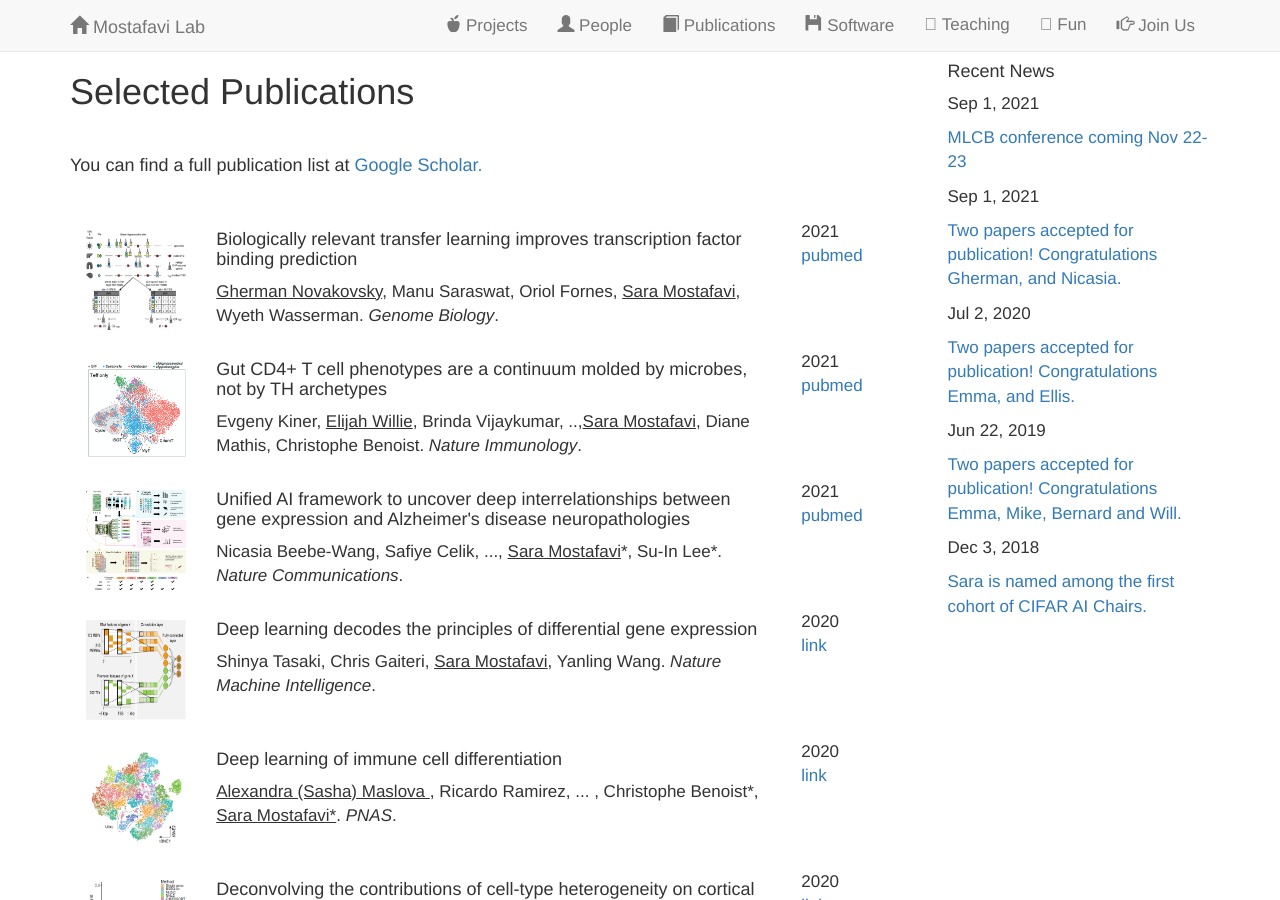
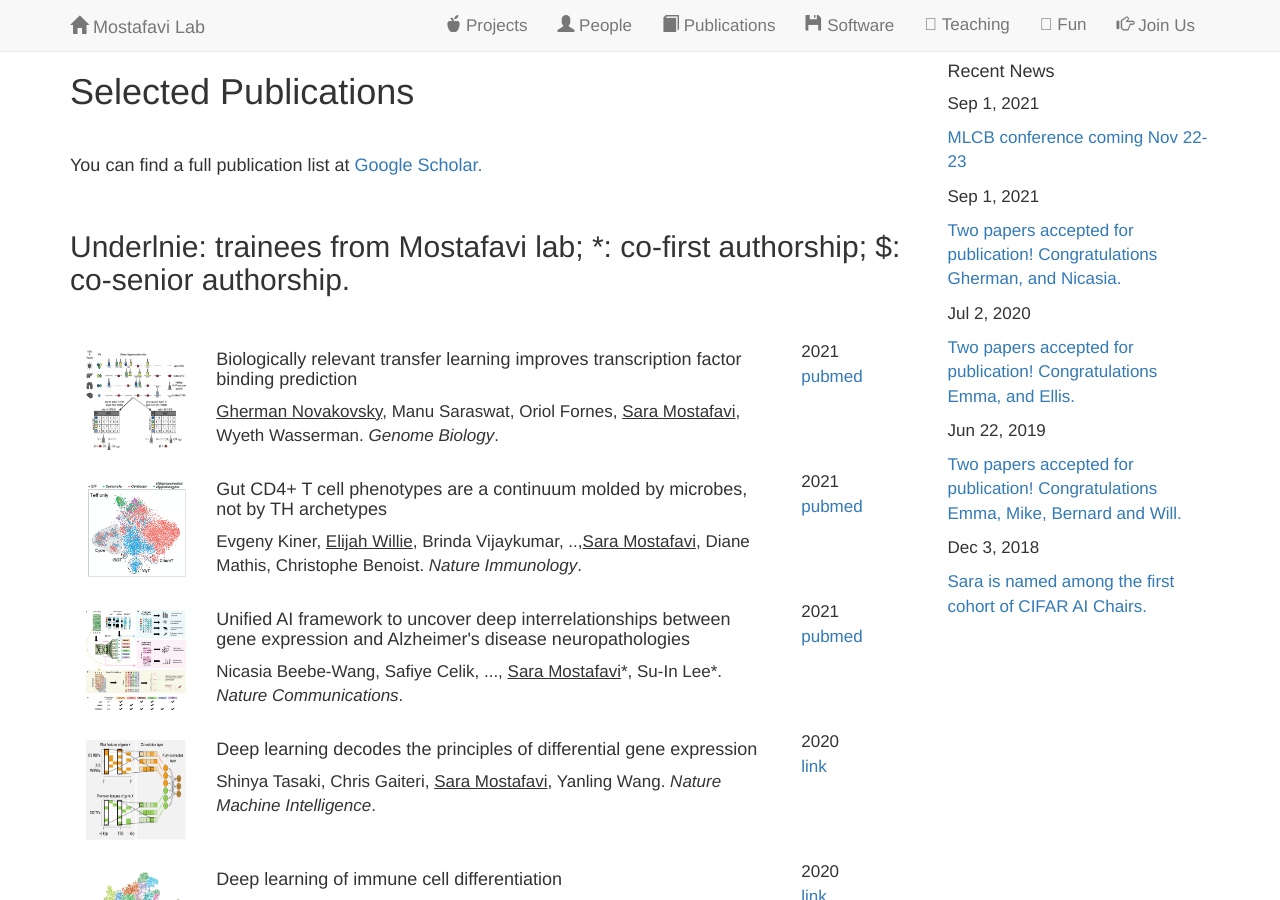
Before and after one commit to saramostafavi/saramostafavi.github.io, a Jekyll site: the page built from publications.html, in a window 1280 px wide and 900 px high. Built offline with Jekyll 4.4.1, drawn with Linux system fonts in a browser that asks for light colours; nearby versions of some CDN libraries; a style sheet for code colours, icons or effects is not loaded.

Commit message:
Update publications.html

```diff
--- a/publications.html
+++ b/publications.html
@@ -9,7 +9,8 @@ layout: page
     <br>
     <h4> You can find a full publication list at <a href=https://scholar.google.ca/citations?user=nBL0J6kAAAAJ&hl=en>Google Scholar.</a></h4>
     <br>
-
+    <h2> Underlnie: trainees from Mostafavi lab; *: co-first authorship; $: co-senior authorship.</a></h2>
+    <br>
 
     {% for pub in site.data.publications %}
 
```
